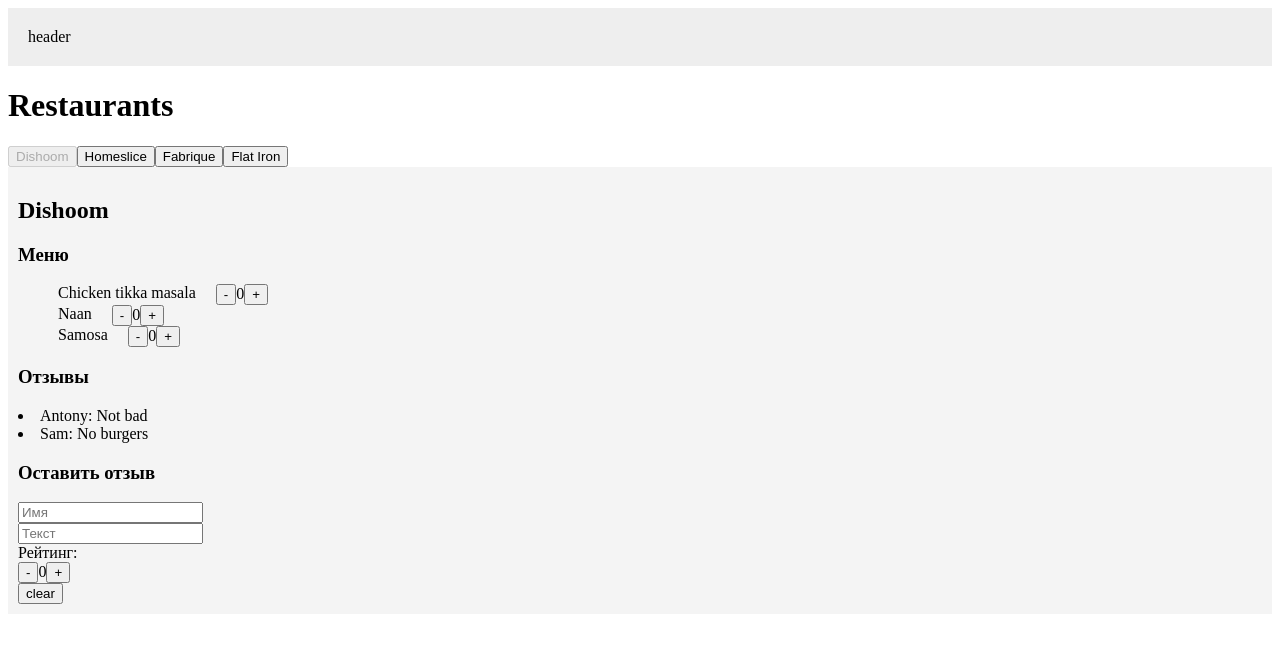
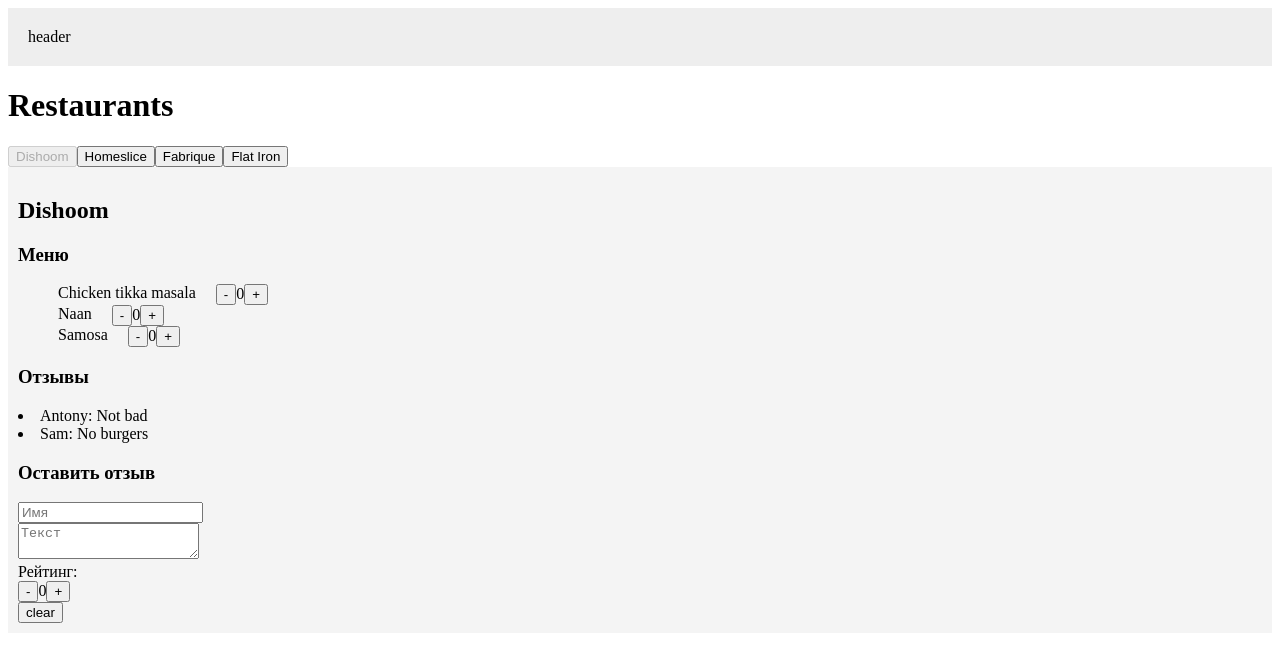
Before and after one commit to besedin-art/react20250630, a React (Vite) app: page / in a window 1280 px wide. Shown: the top 662 px of the page. Built offline with nearby package versions, Linux system fonts and the light colour scheme.

Commit message:
change input to textarea

```diff
--- a/src/components/ReviewForm/ReviewForm.jsx
+++ b/src/components/ReviewForm/ReviewForm.jsx
@@ -40,7 +40,7 @@
         }} />
       </div>
       <div>
-        <input type="text" placeholder="Текст" value={text} onChange={e => {
+        <textarea placeholder="Текст" value={text} onChange={e => {
           dispatch({ type: SET_TEXT_ACTION, payload: e.target.value })
         }} />
       </div>
```
